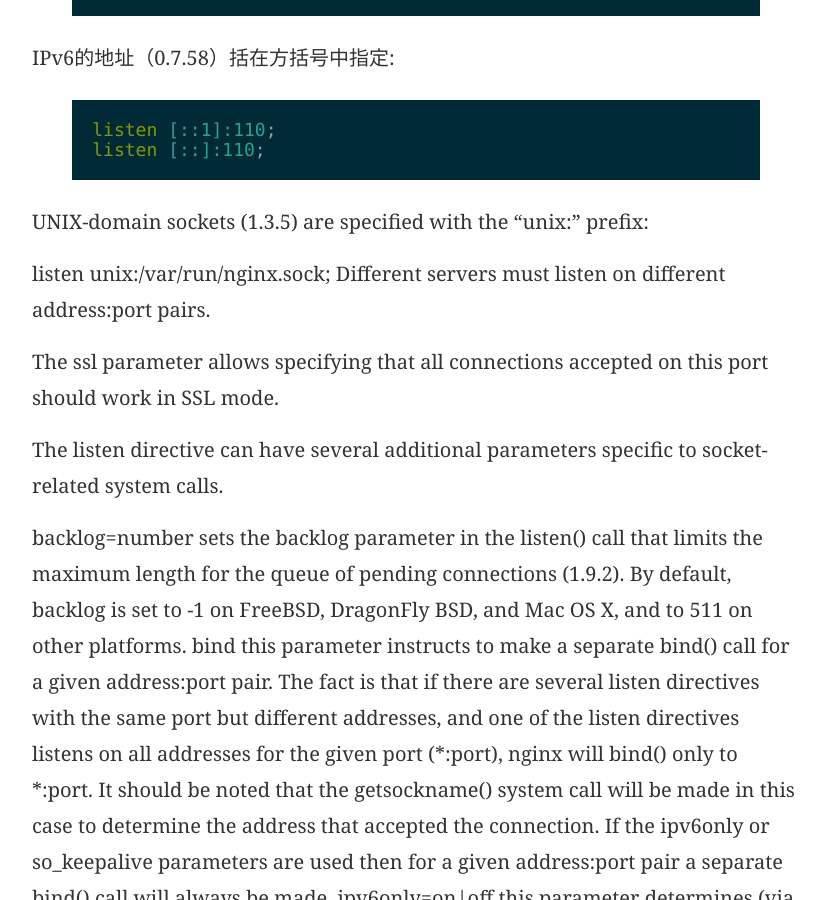
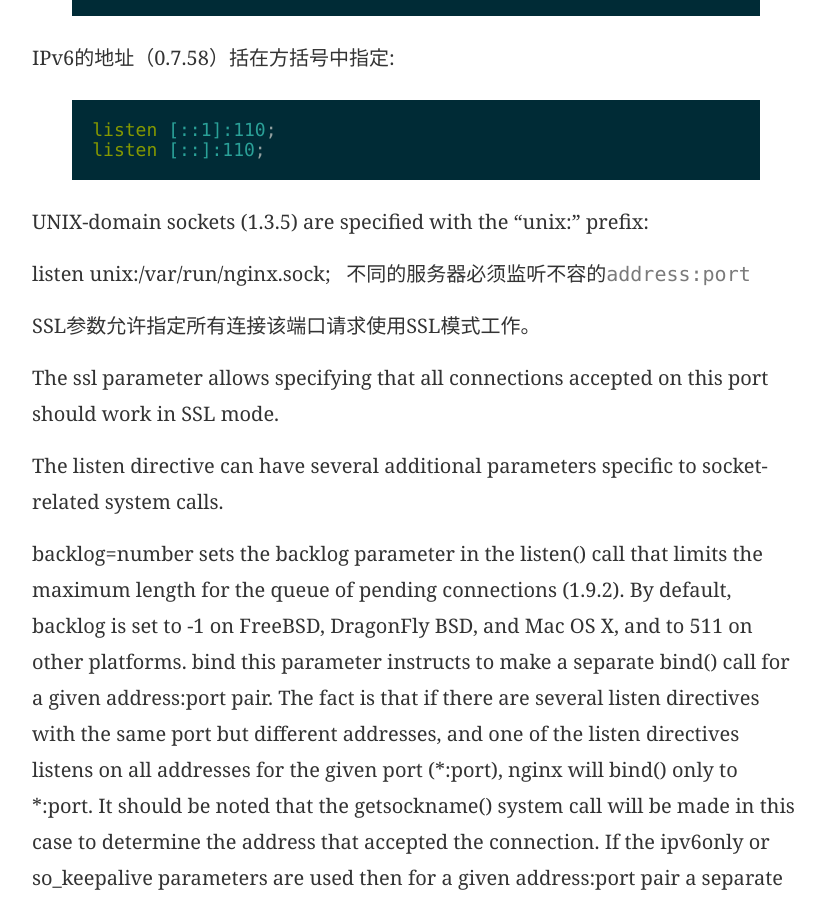
Before and after one commit to Adger01/blog.github.io, a Jekyll site: the page built from _posts/2017-02-18-Module ngx_mail_core_module.md, in a window 1280 px wide and 900 px high, scrolled down 1837 px. Shown: the whole window, without its empty margins (224-1049 px from the left). Built offline with Jekyll 4.4.1, drawn with Linux system fonts in a browser that asks for light colours; some web fonts are replaced; our own code applies the rules of GitHub Pages for plain Markdown files; comment, search, counter and statistics services are not loaded; some of the changed text lies outside the part shown.

Commit message:
Update 2017-02-18-Module ngx_mail_core_module.md

````diff
--- a/_posts/2017-02-18-Module ngx_mail_core_module.md
+++ b/_posts/2017-02-18-Module ngx_mail_core_module.md
@@ -43,6 +43,7 @@ mail {
     }
 }
 {% endhighlight %}
+
  ###命令###
 {% highlight nginx%}
 Syntax:	listen address:port [ssl] [backlog=number] [bind] [ipv6only=on|off] [so_keepalive=on|off|[keepidle]:[keepintvl]:[keepcnt]];
@@ -50,22 +51,25 @@ Default:	—
 Context:	server
 {% endhighlight %}
   服务接受请求时,针对socket设置一个地址和端口,可以是指定的自定义端口,这个地址也可以是`hostname` ,例如:
+
 {% highlight nginx %}
 listen 127.0.0.1:110;
 listen *:110;
 listen 110;     # same as *:110
 listen localhost:110;
 {% endhighlight %}
+
   IPv6的地址（0.7.58）括在方括号中指定:
 {% highlight nginx%}
-
 listen [::1]:110;
 listen [::]:110;
 {% endhighlight%}
   UNIX-domain sockets (1.3.5) are specified with the “unix:” prefix:
 
 listen unix:/var/run/nginx.sock;
-Different servers must listen on different address:port pairs.
+ 不同的服务器必须监听不容的```address:port```
+
+ SSL参数允许指定所有连接该端口请求使用SSL模式工作。
 
 The ssl parameter allows specifying that all connections accepted on this port should work in SSL mode.
 
@@ -81,12 +85,15 @@ so_keepalive=on|off|[keepidle]:[keepintvl]:[keepcnt]
 this parameter configures the “TCP keepalive” behavior for the listening socket. If this parameter is omitted then the operating system’s settings will be in effect for the socket. If it is set to the value “on”, the SO_KEEPALIVE option is turned on for the socket. If it is set to the value “off”, the SO_KEEPALIVE option is turned off for the socket. Some operating systems support setting of TCP keepalive parameters on a per-socket basis using the TCP_KEEPIDLE, TCP_KEEPINTVL, and TCP_KEEPCNT socket options. On such systems (currently, Linux 2.4+, NetBSD 5+, and FreeBSD 9.0-STABLE), they can be configured using the keepidle, keepintvl, and keepcnt parameters. One or two parameters may be omitted, in which case the system default setting for the corresponding socket option will be in effect. For example,
 so_keepalive=30m::10
 will set the idle timeout (TCP_KEEPIDLE) to 30 minutes, leave the probe interval (TCP_KEEPINTVL) at its system default, and set the probes count (TCP_KEEPCNT) to 10 probes.
+
 {% highlight nginx %}
 Syntax:	mail { ... }
 Default:	—
 Context:	main
 {% endhighlight %}
-Provides the configuration file context in which the mail server directives are specified.
+  提供指定邮件服务器指令的配置文件上下文。
+
+
 {% highlight nginx %}
 Syntax:	protocol imap | pop3 | smtp;
 Default:	—
````
